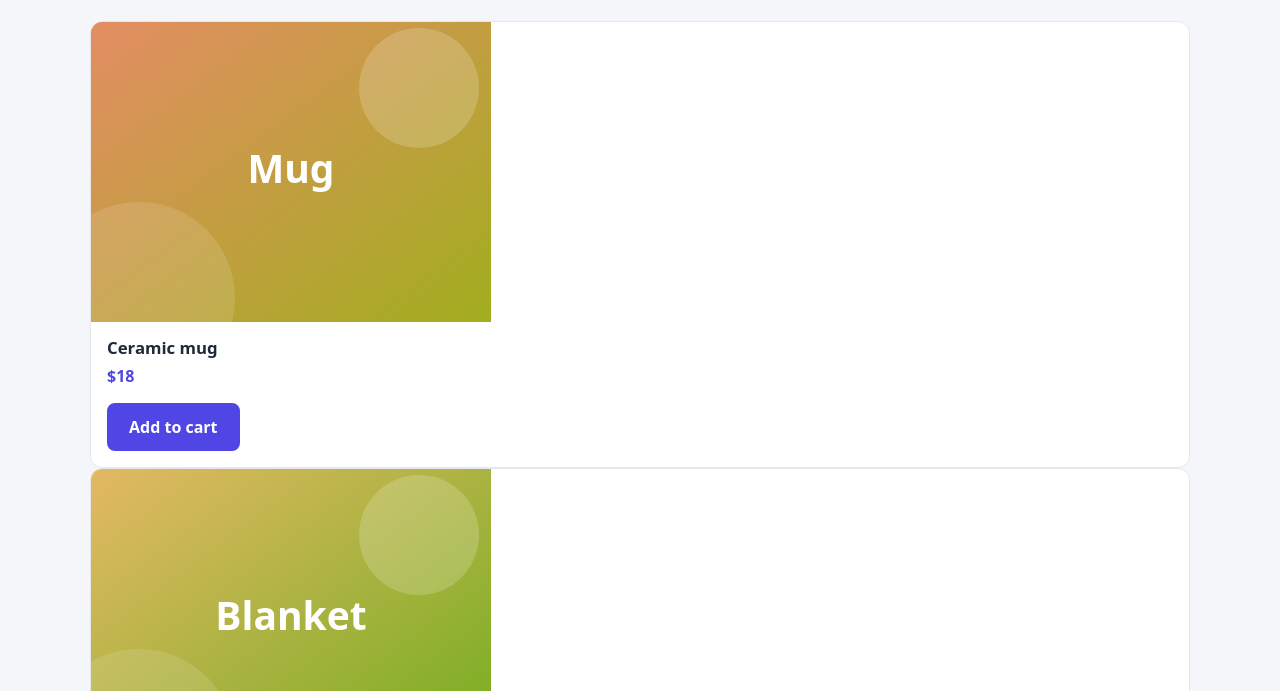
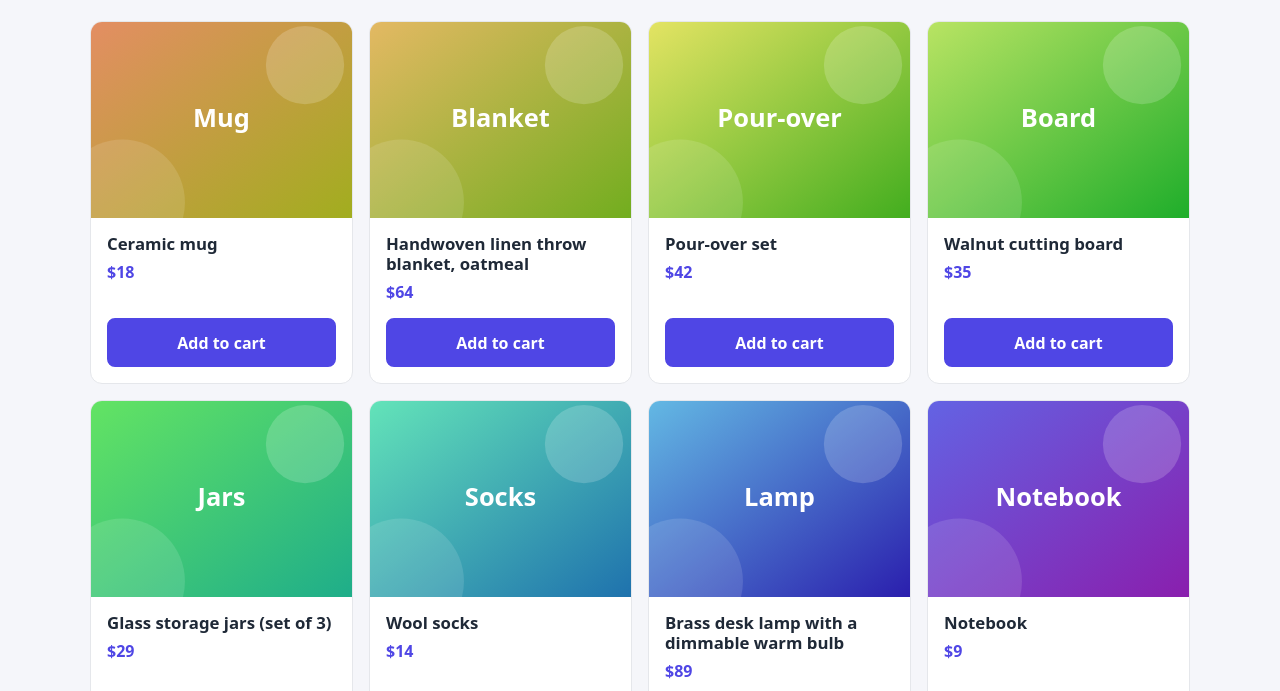
Before and after one commit to Aysha-AlAbri/-Practice-10.1-Responsiveness-exercises, a plain HTML site: page practice/02-product-grid/index.html in a window 1280 px wide. Shown: the part 109-800 px from the top of the page. Drawn offline with Linux system fonts and the light colour scheme.

Commit message:
Complete practice\02-product-grid

```diff
--- a/practice/02-product-grid/styles.css
+++ b/practice/02-product-grid/styles.css
@@ -79,3 +79,26 @@ img { display: block; max-width: 100%; height: auto; }
 .product .btn { text-align: center; }
 
 /* ===== YOUR CODE — layout + responsiveness ===== */
+.product-grid {
+  display: grid;
+  justify-content: center;
+  gap: 1rem;
+  grid-template-columns: repeat(auto-fit, minmax(250px, 1fr));
+
+}
+
+.product {
+  display: flex;
+  flex-direction: column;
+}
+
+.product-body {
+  display: flex;
+  flex: 1;
+  flex-direction: column;
+
+}
+
+.btn {
+  margin-top: auto;
+}
```
